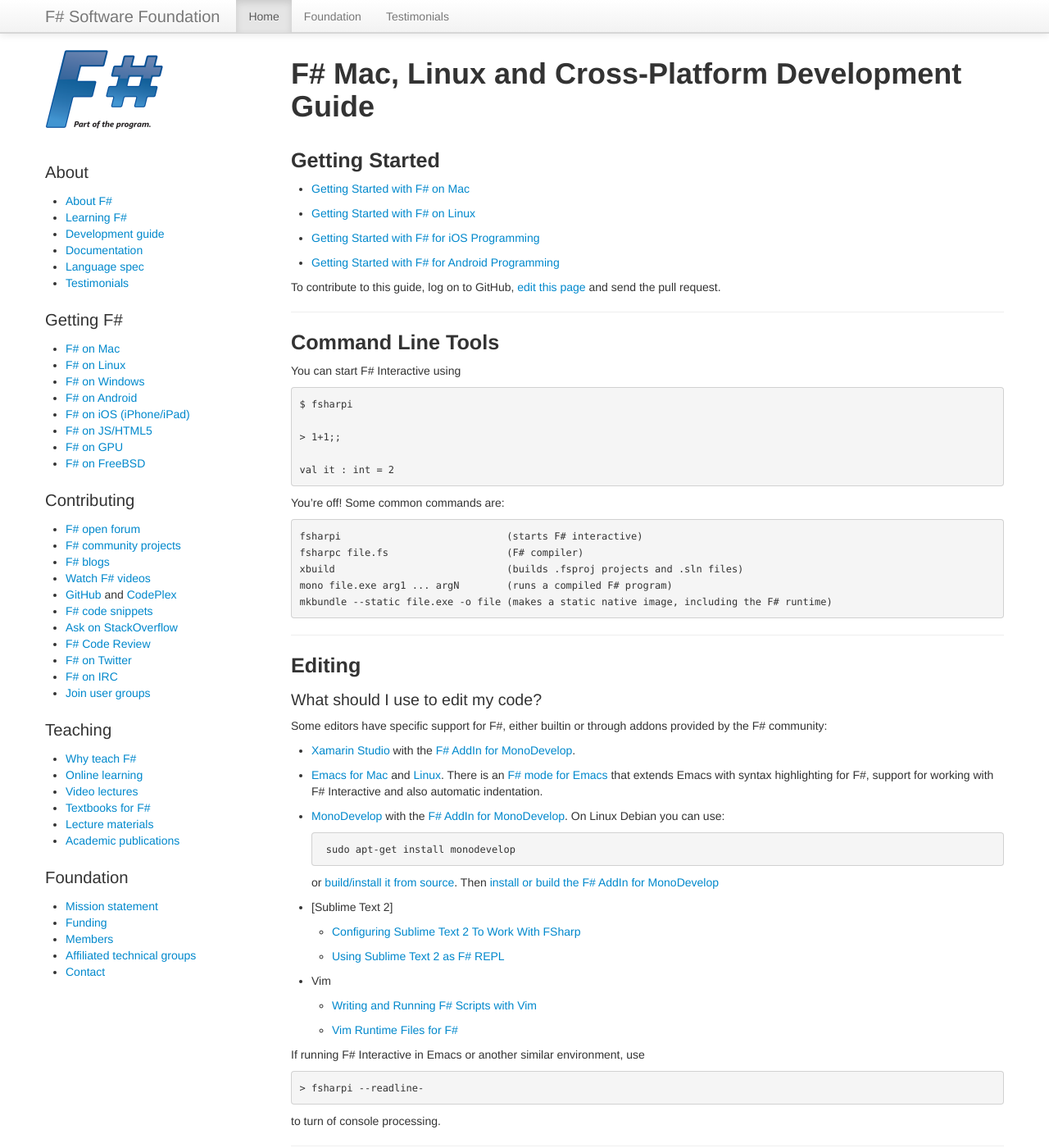
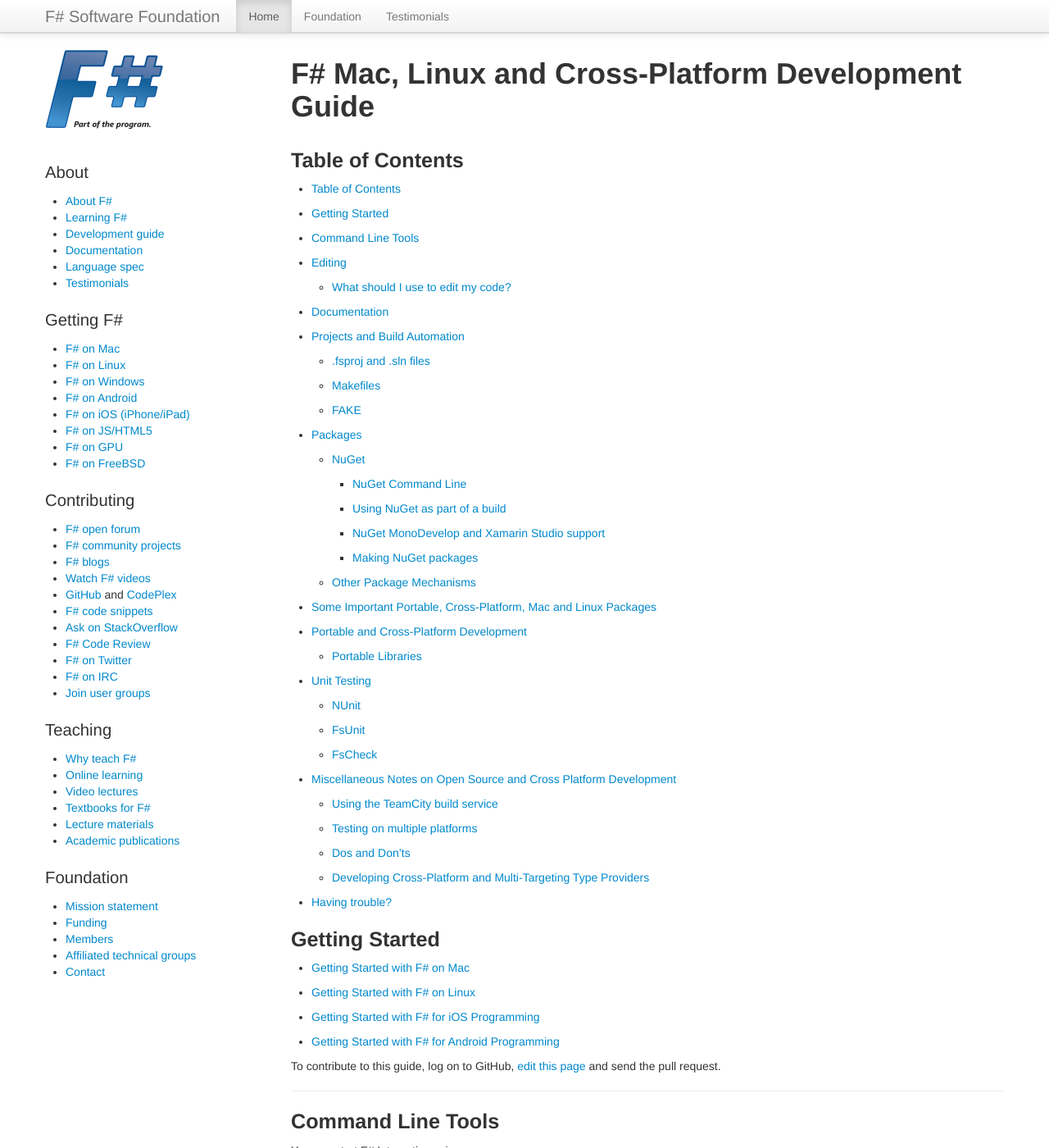
Before and after one commit to fsharp/fsharp.org, a Jekyll site: the page built from guides/mac-linux-cross-platform/index.md, in a window 1280 px wide and 1400 px high. Shown: the whole window at 82% size. Built offline with Jekyll 4.4.1, drawn with Linux system fonts in a browser that asks for light colours; nearby versions of some CDN libraries; some web fonts are replaced; comment, search, counter and statistics services are not loaded.

Commit message:
Update index.md

```diff
--- a/guides/mac-linux-cross-platform/index.md
+++ b/guides/mac-linux-cross-platform/index.md
@@ -4,6 +4,10 @@
 headline: F# Mac, Linux and Cross-Platform Development Guide
 ---
 
+## Table of Contents
+
+* auto-gen TOC:
+{:toc}
 
 ## Getting Started
 
```
